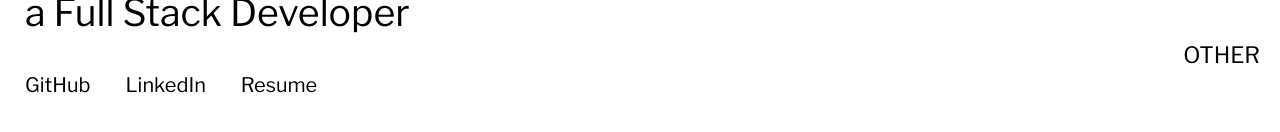
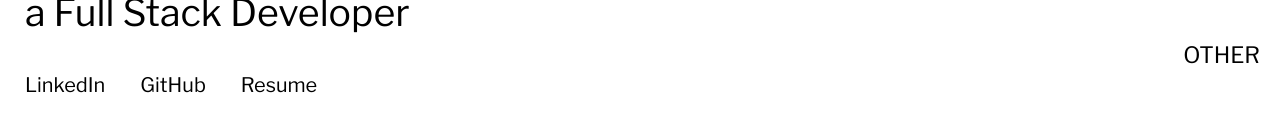
Before and after one commit to jlbmontejano/personal-portfolio, a React (Vite) app: page / in a window 1280 px wide. Shown: the part 450-582 px from the top of the page. Built offline with nearby package versions, Linux system fonts and the light colour scheme.

Commit message:
Changed positions of LinkedIn and GitHub links

```diff
--- a/src/constants/index.ts
+++ b/src/constants/index.ts
@@ -6,12 +6,7 @@ export const MENU_OPTIONS = [
 	{ name: "OTHER", scrollTo: "other" },
 ];
 
-export const LANGUAGES = [
-	"HTML, CSS & JavaScript",
-	"Typescript",
-	"SQL",
-	"Python",
-];
+export const LANGUAGES = ["HTML, CSS & JavaScript", "Typescript", "SQL"];
 
 export const TECHNOLOGIES = [
 	"ReactJS",
@@ -19,6 +14,7 @@ export const TECHNOLOGIES = [
 	"NodeJS",
 	"Express",
 	"PostgreSQL",
+	"Prisma",
 	"GIT",
 	"Google Cloud Platform",
 ];
@@ -28,7 +24,7 @@ export const WORK_EXPERIENCE = [
 		company: "Sportsminers",
 		position: "Full Stack Developer",
 		location: "Mexicali, MX",
-		fromDate: "October 2023",
+		fromDate: "10/2023",
 		toDate: "Present",
 		technologies:
 			"Typescript, ReactJS, Node.js, Google Cloud Platform, PostgreSQL, Prisma, TailwindCSS",
@@ -36,19 +32,18 @@ export const WORK_EXPERIENCE = [
 			"Led the development of this web app from inception, ensuring good coding practices, like maintainability, scalability and readability; app is still in development",
 			"Advised the client on a better approach for his project, increasing development speed and reducing projected costs by 10%",
 			"Implemented CI/CD pipelines which reduced code deployment time from ~15 minutes to ~5 minutes",
-			"Created a robust codebase that will allow users to create fantasy leagues to play with friends and other community members, featuring real time updates",
 		],
 	},
 	{
 		company: "IT Nora",
 		position: "Full Stack Developer",
 		location: "Mexicali, MX",
-		fromDate: "March 2023",
-		toDate: "October 2023",
+		fromDate: "03/2023",
+		toDate: "10/2023",
 		technologies:
 			"Typescript, Vue, Node.js, Google Cloud Playform, TailwindCSS",
 		tasks: [
-			"Led the development of IT Nora's official website, enhancing the company’s online presence and client engagement through a modern, responsive design",
+			"Led the development of company's official website, enhancing it’s online presence and client engagement through a modern, responsive design",
 			"Incorporated extensive validation mechanisms to streamline data collection and ",
 			"Developed advanced features for a social media application, significantly enhancing user interaction and increasing user satisfaction",
 			"Diagnosed and resolved critical technical issues across various projects, leading to marked improvements in performance",
@@ -58,8 +53,8 @@ export const WORK_EXPERIENCE = [
 		company: "Huard Technology Services",
 		position: "iOS App Developer",
 		location: "Mexicali, MX",
-		fromDate: "August 2022",
-		toDate: "March 2023",
+		fromDate: "08/2022",
+		toDate: "03/2023",
 		technologies: "Swift, SwiftUI",
 		tasks: [
 			"Contract-based job, responsible of creating, maintaining and deploying iOS apps according to the client’s needs",
@@ -77,23 +72,9 @@ export const PROJECTS = [
 		link: "https://relaxed-frangipane-1bb52e.netlify.app/",
 		code: "https://github.com/jlbmontejano/pokemon-api",
 	},
-	{
-		title: "Rock Paper Scissors",
-		image: "assets/rock-paper-scissors.png",
-		description: "Classic rock, paper, scissors game made with React.",
-		link: "https://steady-biscochitos-582e33.netlify.app/",
-		code: "https://github.com/jlbmontejano/rock-paper-scissors",
-	},
-	{
-		title: "Advice Generator",
-		image: "assets/advice-generator.png",
-		description: "Small project that fetches a random advice from an API.",
-		link: "https://shimmering-bunny-4c923a.netlify.app/",
-		code: "https://github.com/jlbmontejano/advice-generator-app",
-	},
 ];
 
 export const SOCIAL_NETWORKS = [
+	{ name: "LinkedIn", link: "https://www.linkedin.com/in/jlbmontejano/" },
 	{ name: "GitHub", link: "https://github.com/jlbmontejano" },
-	{ name: "LinkedIn", link: "https://www.linkedin.com/in/jlbmontejano/" },
 ];
```
Also changed, not shown: src/components/SocialNetworks.tsx (+9 -2 lines).
